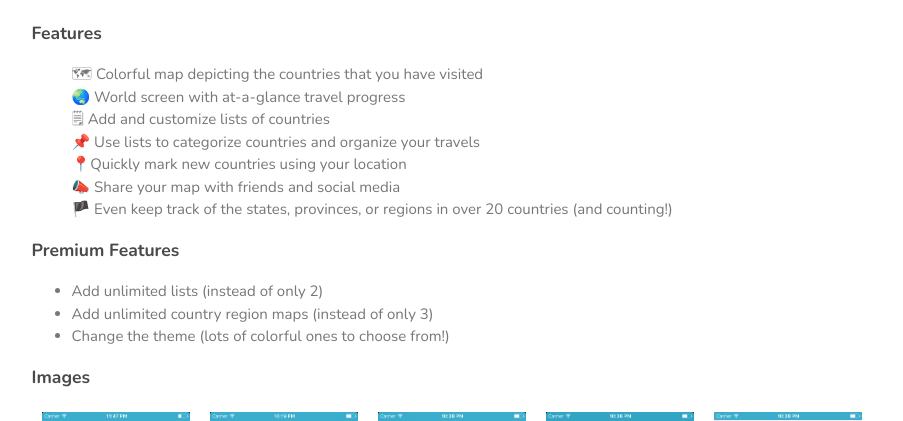
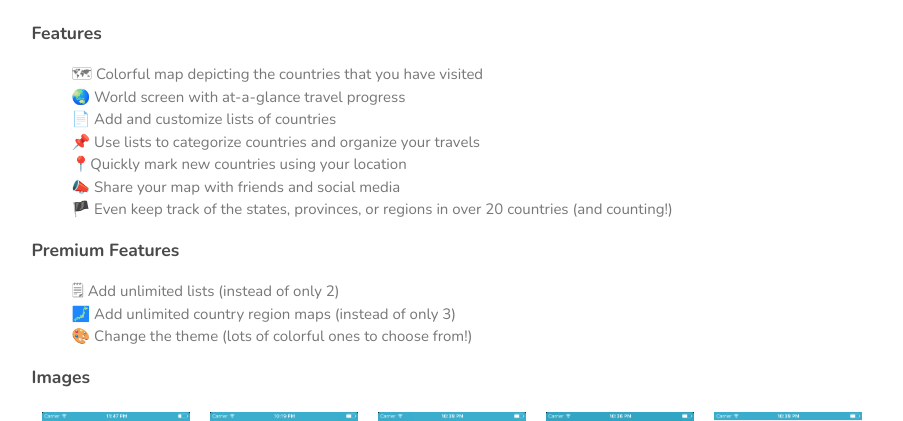
Before and after one commit to pdil/website-Jekyll, a Jekyll site: the page built from apps/passport/index.html, in a window 1280 px wide. Shown: the part 397-818 px from the top of the page, without its empty margins (188-1091 px from the left). Built offline with Jekyll 4.4.1, drawn with Linux system fonts in a browser that asks for light colours.

Commit message:
Add emoji to premium features list

```diff
--- a/apps/passport/index.html
+++ b/apps/passport/index.html
@@ -20,7 +20,7 @@ Passport allows you to keep track of the countries and regions you have visited!
 <ul class="no-bullet-list">
   <li>🗺 Colorful map depicting the countries that you have visited</li>
   <li>🌏 World screen with at-a-glance travel progress</li>
-  <li>🗒 Add and customize lists of countries</li>
+  <li>📄 Add and customize lists of countries</li>
   <li>📌 Use lists to categorize countries and organize your travels</li>
   <li>📍Quickly mark new countries using your location</li>
   <li>📣 Share your map with friends and social media</li>
@@ -28,10 +28,10 @@ Passport allows you to keep track of the countries and regions you have visited!
 </ul>
 
 <h3>Premium Features</h3>
-<ul>
-  <li>Add unlimited lists (instead of only 2)
-  <li>Add unlimited country region maps (instead of only 3)
-  <li>Change the theme (lots of colorful ones to choose from!)
+<ul class="no-bullet-list">
+  <li>🗒 Add unlimited lists (instead of only 2)
+  <li>🗾 Add unlimited country region maps (instead of only 3)
+  <li>🎨 Change the theme (lots of colorful ones to choose from!)
 </ul>
 
 <h3>Images</h3>
```
